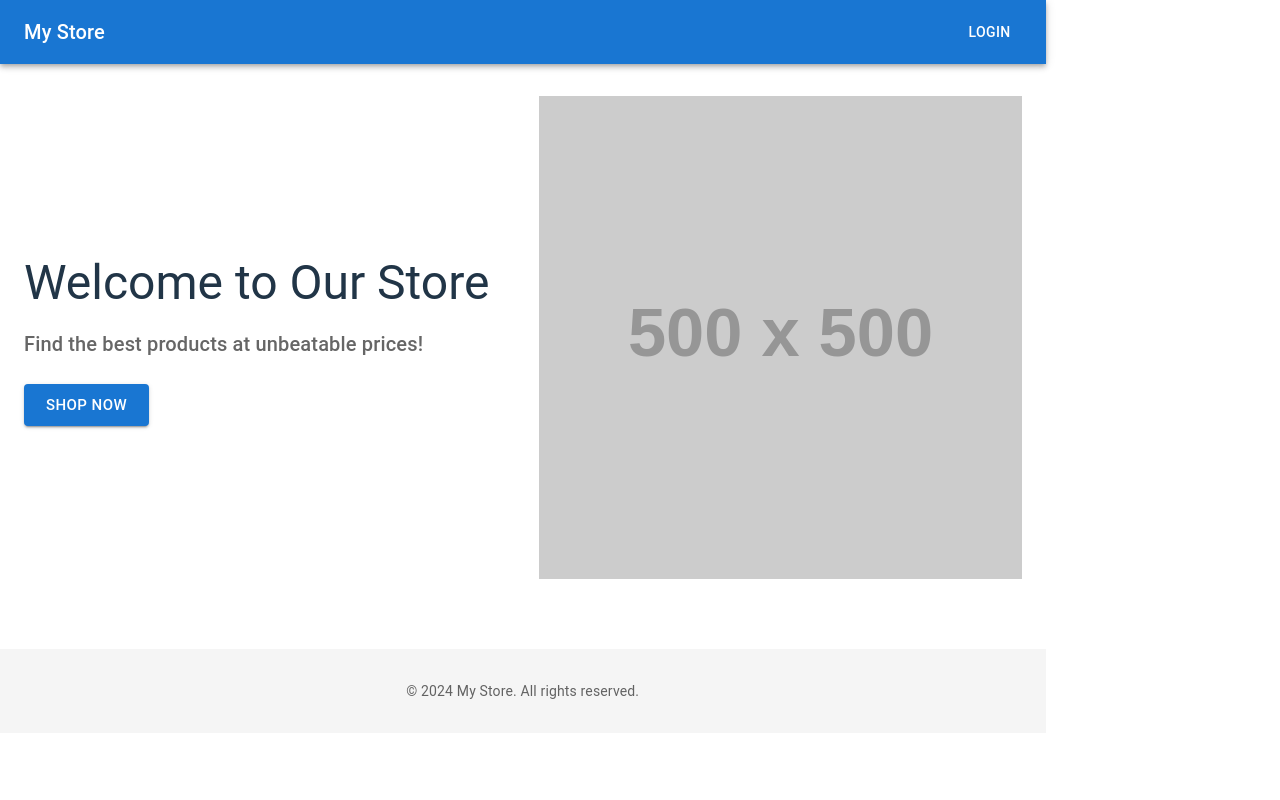
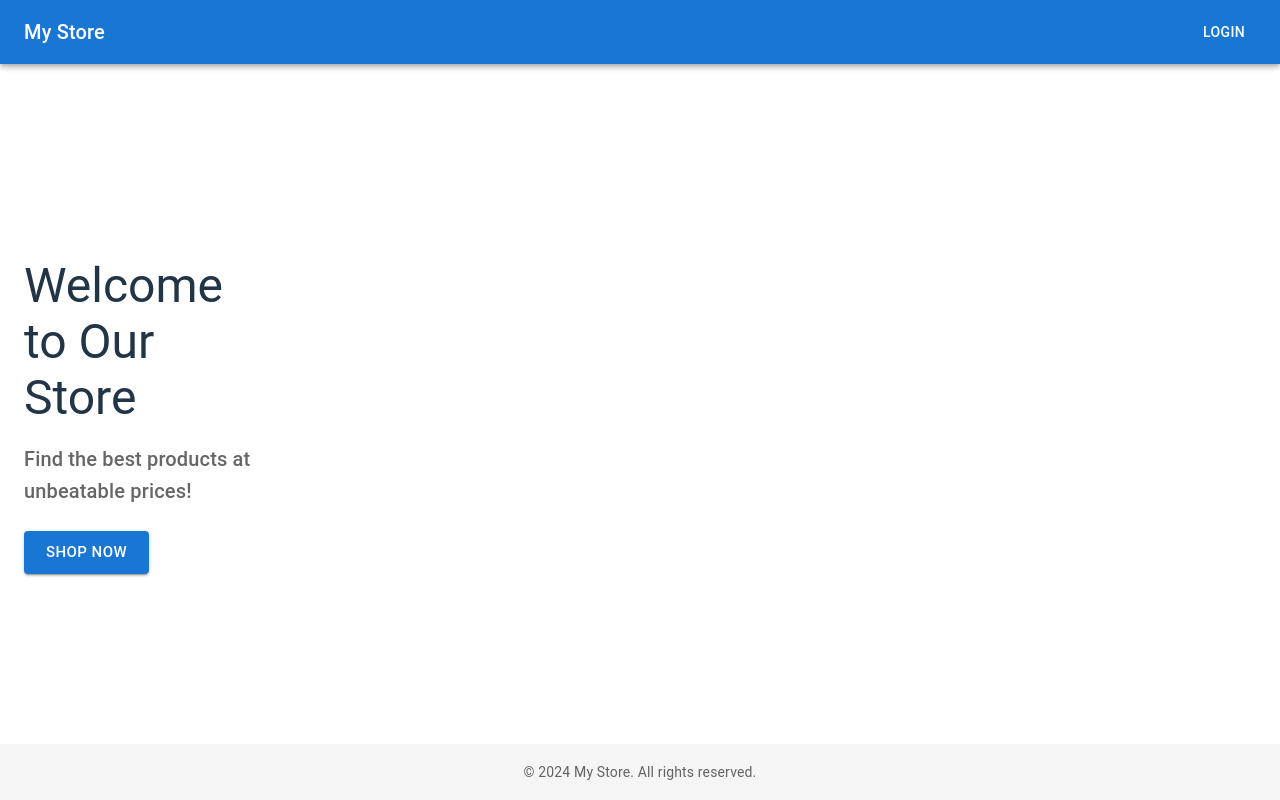
Before and after one commit to MingJae92/ecommerce-store, a React (Vite) app: page / in a window 1280 px wide. Built offline with nearby package versions, Linux system fonts and the light colour scheme.

Commit message:
Simple layout implemented

```diff
--- a/src/App.jsx
+++ b/src/App.jsx
@@ -4,22 +4,11 @@ import Navbar from './components/Navbar/Navbar';
 import Hero from './components/Hero/Hero';
 // import Photogrid from './components/Photogrid/Photogrid';
 import Footer from './components/Footer/Footer';
+import Landingpage from './components/Landingpage/Landingpage';
 
 const App = () => {
   return (
-    <Box display="flex" flexDirection="column" minHeight="100vh">
-      {/* Navbar */}
-      <Navbar />
-
-      {/* Hero Section */}
-      <Hero />
-
-      {/* Product Grid */}
-      {/* <Photogrid /> */}
-
-      {/* Footer */}
-      <Footer />
-    </Box>
+    <Landingpage/>
   );
 };
 
--- a/src/components/Footer/Footer.jsx
+++ b/src/components/Footer/Footer.jsx
@@ -1,13 +1,26 @@
 import React from 'react';
-import { Typography } from '@mui/material';
+import { Typography, Box } from '@mui/material';
 
 const Footer = () => {
   return (
-    <footer style={{ padding: '2rem 0', textAlign: 'center', marginTop: '4rem', backgroundColor: '#f5f5f5' }}>
+    <Box
+      component="footer"
+      sx={{
+        position: 'fixed',
+        bottom: 0,
+        left: 0,
+        width: '100%',
+        minHeight: '7vh',
+        display: 'flex',
+        alignItems: 'center',
+        justifyContent: 'center',
+        backgroundColor: '#f5f5f5',
+      }}
+    >
       <Typography variant="body2" color="text.secondary">
         © 2024 My Store. All rights reserved.
       </Typography>
-    </footer>
+    </Box>
   );
 };
 
--- a/src/components/Hero/Hero.jsx
+++ b/src/components/Hero/Hero.jsx
@@ -17,11 +17,11 @@ const Hero = () => {
           </Button>
         </Grid>
         <Grid item xs={12} md={6}>
-          <img
+          {/* <img
             src="https://via.placeholder.com/500"
             alt="Featured Product"
             style={{ width: '100%' }}
-          />
+          /> */}
         </Grid>
       </Grid>
     </Container>
--- a/src/components/Landingpage/Landingpage.jsx
+++ b/src/components/Landingpage/Landingpage.jsx
@@ -1,9 +1,16 @@
 import React from "react";
+import Navbar from "../Navbar/Navbar";
+import Footer from "../Footer/Footer";
+import Hero from "../Hero/Hero";
 
 function Landingpage() {
   return (
     <div>
-      <h1>Ecommerce</h1>
+      <Navbar/>
+      <Hero/>
+      {/* <Hero/>
+      <Footer/> */}
+      <Footer/>
     </div>
   );
 }
--- a/src/components/Navbar/Navbar.jsx
+++ b/src/components/Navbar/Navbar.jsx
@@ -3,7 +3,7 @@ import { AppBar, Toolbar, Typography, Button } from '@mui/material';
 
 const Navbar = () => {
   return (
-    <AppBar position="static">
+    <AppBar position="fixed" sx={{ width: '100%' }}>
       <Toolbar>
         <Typography variant="h6" sx={{ flexGrow: 1 }}>
           My Store
```
